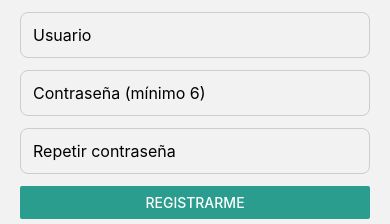
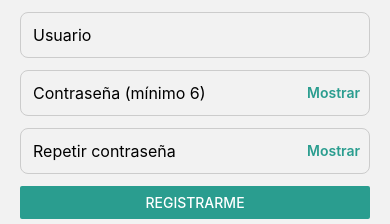
Before and after one commit to LeandroGlassman/ISTEAAppMobile, a React Native app: screen /Register in a window 390 px wide. Shown: the part 368-592 px from the top of the page. Built offline with nearby package versions, Linux system fonts and the light colour scheme; what expo-notifications would draw is missing.

Commit message:
Cambios antes de la demo, cambio de logo y nombre, mostrar y ocultar password, cambios en notificaciones

```diff
--- a/app.json
+++ b/app.json
@@ -1,10 +1,10 @@
 {
   "expo": {
-    "name": "gestor-tareas",
+    "name": "To-Do",
     "slug": "gestor-tareas",
     "version": "1.0.0",
     "orientation": "portrait",
-    "icon": "./assets/icon.png",
+    "icon": "./assets/logo.png",
     "userInterfaceStyle": "light",
     "newArchEnabled": true,
     "splash": {
@@ -17,14 +17,14 @@
     },
     "android": {
       "adaptiveIcon": {
-        "foregroundImage": "./assets/adaptive-icon.png",
+        "foregroundImage": "./assets/logo.png",
         "backgroundColor": "#ffffff"
       },
       "edgeToEdgeEnabled": true,
       "predictiveBackGestureEnabled": false
     },
     "web": {
-      "favicon": "./assets/favicon.png"
+      "favicon": "./assets/logo.png"
     },
     "plugins": [
       "@react-native-community/datetimepicker"
--- /dev/null
+++ b/src/components/PasswordInput.tsx
@@ -0,0 +1,65 @@
+import React, { useState } from "react";
+import {
+  View,
+  TextInput,
+  TouchableOpacity,
+  Text,
+  StyleSheet,
+  TextInputProps,
+} from "react-native";
+
+type Props = Omit<TextInputProps, "secureTextEntry"> & {
+  hidden?: boolean;
+  onToggleHidden?: () => void;
+};
+
+export default function PasswordInput({ hidden: hiddenProp, onToggleHidden, ...rest }: Props) {
+  const [internalHidden, setInternalHidden] = useState(true);
+  const isControlled = hiddenProp !== undefined && onToggleHidden !== undefined;
+  const hidden = isControlled ? hiddenProp : internalHidden;
+  const toggle = isControlled ? onToggleHidden! : () => setInternalHidden((h) => !h);
+
+  return (
+    <View style={styles.wrapper}>
+      <TextInput
+        {...rest}
+        style={styles.input}
+        secureTextEntry={hidden}
+        autoCapitalize="none"
+      />
+      <TouchableOpacity
+        onPress={toggle}
+        style={styles.toggle}
+        hitSlop={{ top: 8, bottom: 8, left: 8, right: 8 }}
+        accessibilityLabel={hidden ? "Mostrar contraseña" : "Ocultar contraseña"}
+      >
+        <Text style={styles.toggleText}>{hidden ? "Mostrar" : "Ocultar"}</Text>
+      </TouchableOpacity>
+    </View>
+  );
+}
+
+const styles = StyleSheet.create({
+  wrapper: {
+    flexDirection: "row",
+    alignItems: "center",
+    borderWidth: 1,
+    borderColor: "#ccc",
+    borderRadius: 8,
+    marginBottom: 12,
+  },
+  input: {
+    flex: 1,
+    padding: 12,
+    fontSize: 16,
+  },
+  toggle: {
+    paddingHorizontal: 14,
+    paddingVertical: 12,
+  },
+  toggleText: {
+    color: "#2A9D8F",
+    fontSize: 14,
+    fontWeight: "600",
+  },
+});
--- a/src/context/TasksContext.tsx
+++ b/src/context/TasksContext.tsx
@@ -7,6 +7,7 @@ import React, {
   ReactNode,
 } from "react";
 import AsyncStorage from "@react-native-async-storage/async-storage";
+import * as Notifications from "expo-notifications";
 
 export interface Task {
   id: string;
@@ -85,6 +86,14 @@ export function TasksProvider({ children }: { children: ReactNode }) {
 
   const deleteTask = useCallback(
     async (id: string) => {
+      const target = tasks.find((t) => t.id === id);
+      if (target?.notificationId) {
+        try {
+          await Notifications.cancelScheduledNotificationAsync(target.notificationId);
+        } catch (e) {
+          console.warn("[Tasks] no se pudo cancelar la notificación:", e);
+        }
+      }
       const updated = tasks.filter((t) => t.id !== id);
       setTasks(updated);
       await persist(updated);
--- a/src/hooks/useNotifications.ts
+++ b/src/hooks/useNotifications.ts
@@ -1,4 +1,3 @@
-import { useEffect } from "react";
 import * as Notifications from "expo-notifications";
 import * as Device from "expo-device";
 import { Platform } from "react-native";
@@ -14,10 +13,6 @@ Notifications.setNotificationHandler({
 });
 
 export function useNotifications() {
-  useEffect(() => {
-    requestPermissions();
-  }, []);
-
   const requestPermissions = async () => {
     if (!Device.isDevice) {
       console.warn("[Notifications] emulador detectado, las notificaciones pueden no funcionar bien");
--- a/src/screens/AddItemScreen.tsx
+++ b/src/screens/AddItemScreen.tsx
@@ -1,4 +1,4 @@
-import React, { useState } from "react";
+import React, { useEffect, useState } from "react";
 import {
   View,
   Text,
@@ -47,7 +47,11 @@ function formatTime(d: Date): string {
 
 export default function AddItemScreen({ navigation }: Props) {
   const { addTask } = useTasks();
-  const { scheduleNotification } = useNotifications();
+  const { scheduleNotification, requestPermissions } = useNotifications();
+
+  useEffect(() => {
+    requestPermissions();
+  }, []);
 
   const [title, setTitle] = useState("");
   const [notes, setNotes] = useState("");
--- a/src/screens/LoginScreen.tsx
+++ b/src/screens/LoginScreen.tsx
@@ -1,6 +1,7 @@
 import React, { useState } from "react";
 import { View, Text, TextInput, Button, StyleSheet, Alert, TouchableOpacity } from "react-native";
 import { useAuth } from "../context/AuthContext";
+import PasswordInput from "../components/PasswordInput";
 import type { NativeStackScreenProps } from "@react-navigation/native-stack";
 import type { RootStackParamList } from "../navigation/AppNavigator";
 
@@ -37,12 +38,10 @@ export default function LoginScreen({ navigation }: Props) {
         autoCapitalize="none"
       />
 
-      <TextInput
-        style={styles.input}
+      <PasswordInput
         placeholder="Contraseña"
         value={password}
         onChangeText={setPassword}
-        secureTextEntry
       />
 
       <Button title={submitting ? "Ingresando..." : "Ingresar"} onPress={handleLogin} disabled={submitting} color="#2A9D8F" />
--- a/src/screens/RegisterScreen.tsx
+++ b/src/screens/RegisterScreen.tsx
@@ -1,6 +1,8 @@
 import React, { useState } from "react";
 import { View, Text, TextInput, Button, StyleSheet, Alert } from "react-native";
 import { useAuth } from "../context/AuthContext";
+import { useNotifications } from "../hooks/useNotifications";
+import PasswordInput from "../components/PasswordInput";
 import type { NativeStackScreenProps } from "@react-navigation/native-stack";
 import type { RootStackParamList } from "../navigation/AppNavigator";
 
@@ -8,9 +10,12 @@ type Props = NativeStackScreenProps<RootStackParamList, "Register">;
 
 export default function RegisterScreen({ navigation }: Props) {
   const { register } = useAuth();
+  const { requestPermissions } = useNotifications();
   const [username, setUsername] = useState("");
   const [password, setPassword] = useState("");
   const [password2, setPassword2] = useState("");
+  const [passwordHidden, setPasswordHidden] = useState(true);
+  const togglePasswordHidden = () => setPasswordHidden((h) => !h);
 
   const handleRegister = async () => {
     if (password !== password2) {
@@ -22,6 +27,7 @@ export default function RegisterScreen({ navigation }: Props) {
       Alert.alert("Error", result.error ?? "No se pudo registrar");
       return;
     }
+    await requestPermissions();
     Alert.alert("Listo", "Usuario registrado. Ahora podés iniciar sesión.", [
       { text: "OK", onPress: () => navigation.goBack() },
     ]);
@@ -39,20 +45,20 @@ export default function RegisterScreen({ navigation }: Props) {
         autoCapitalize="none"
       />
 
-      <TextInput
-        style={styles.input}
+      <PasswordInput
         placeholder="Contraseña (mínimo 6)"
         value={password}
         onChangeText={setPassword}
-        secureTextEntry
+        hidden={passwordHidden}
+        onToggleHidden={togglePasswordHidden}
       />
 
-      <TextInput
-        style={styles.input}
+      <PasswordInput
         placeholder="Repetir contraseña"
         value={password2}
         onChangeText={setPassword2}
-        secureTextEntry
+        hidden={passwordHidden}
+        onToggleHidden={togglePasswordHidden}
       />
 
       <Button title="Registrarme" onPress={handleRegister} color="#2A9D8F" />
```
Also changed, not shown: assets/logo.png (added).
